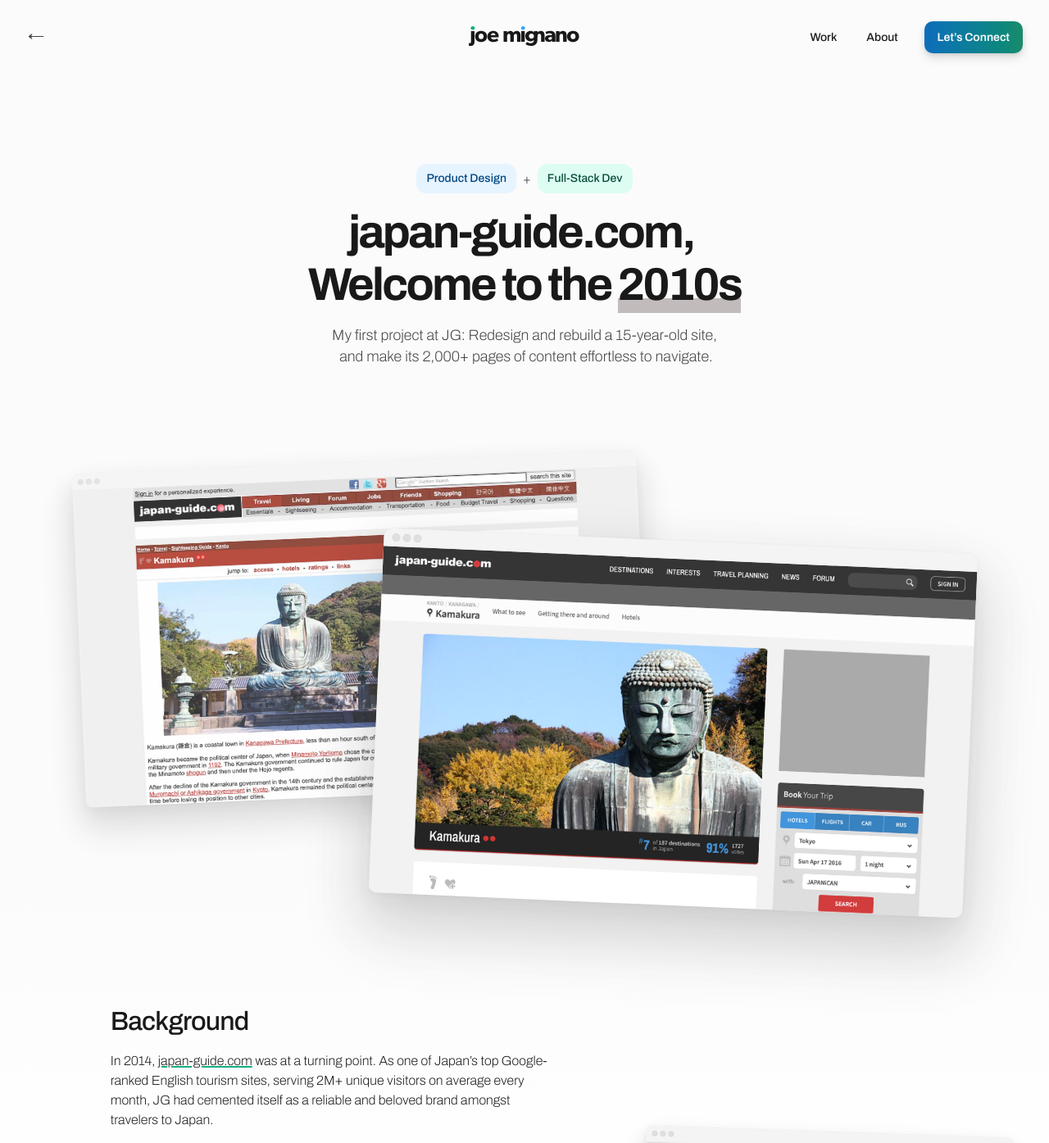
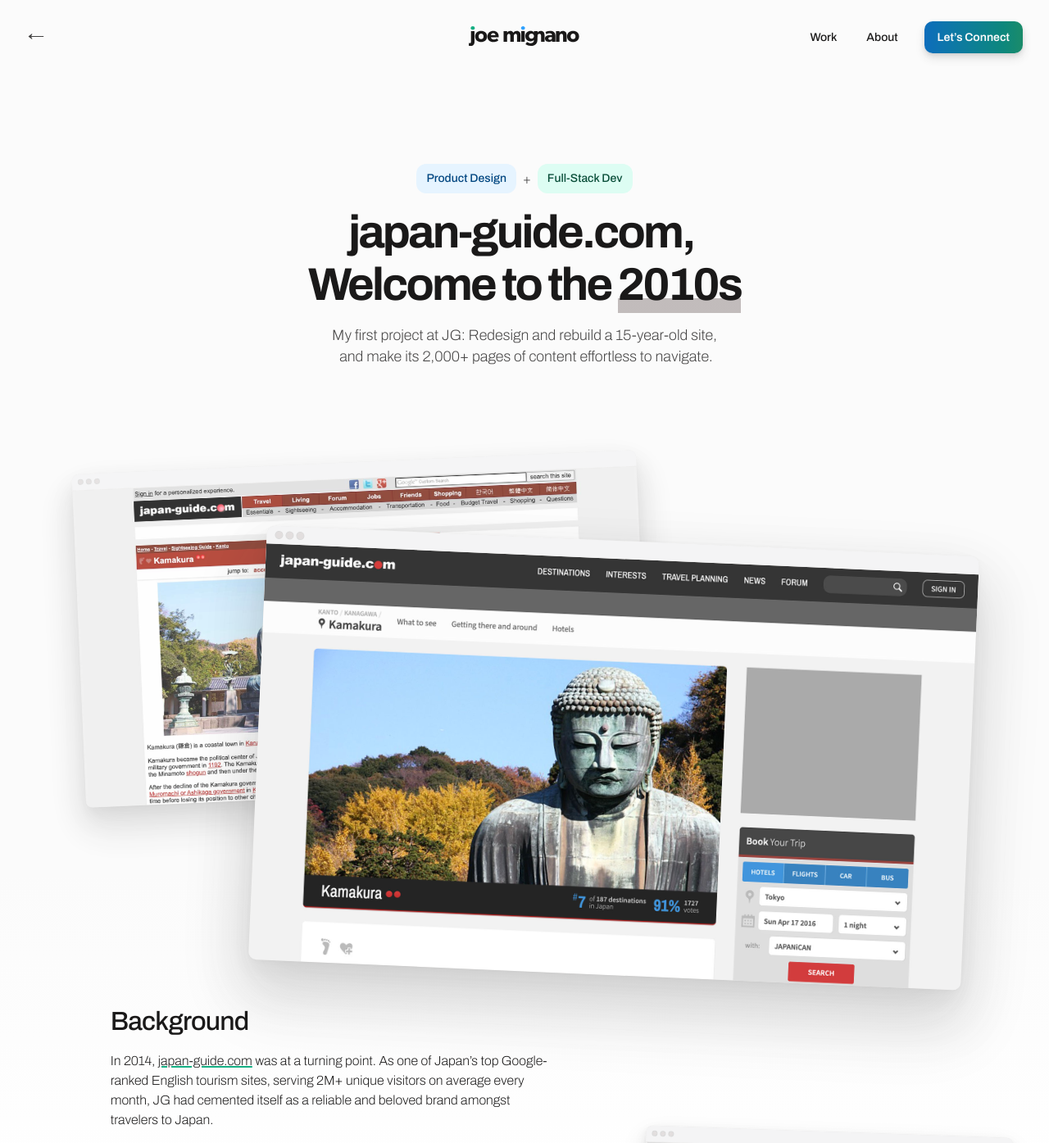
Before and after one commit to joeymigs/joemignano.com, a Next.js app: page /work/jg-2010s in a window 1280 px wide. Shown: the top 1395 px of the page at 82% size. Built offline with nearby package versions, Linux system fonts and the light colour scheme.

Commit message:
fix: MainNav trigger, jg2010s hero image CSS bugs in prod
Prod build had different CSS declaration order than dev

```diff
--- a/src/app/components/MainNav/MainNav.module.css
+++ b/src/app/components/MainNav/MainNav.module.css
@@ -148,7 +148,7 @@
 }
 @media( width >= 960px ) {
   .Trigger {
-    display: none;
+    display: none !important;
   }
   .MenuWrap {
     --font-weight: var(--font-weight-medium);
--- a/src/app/work/jg-2010s/HeroImage/HeroImage.module.css
+++ b/src/app/work/jg-2010s/HeroImage/HeroImage.module.css
@@ -13,29 +13,33 @@
 
 @media( width < 480px ) {
   .Before {
+    --width: 125%;
+
     top: -5%;
     left: -33.33%;
-    width: 125%;
     rotate: -3.33deg;
   }
   .After {
+    --width: 150%;
+
     top: 12.5%;
     right: -66.67%;
-    width: 150%;
     rotate: 3.33deg;
   }
 }
 @media( width >= 480px ) {
   .Before {
+    --width: 120%;
+
     top: -2.5%;
     left: -33.33%;
-    width: 120%;
     rotate: -3.33deg;
   }
   .After {
+    --width: 140%;
+
     top: 17.5%;
     right: -61.8%;
-    width: 140%;
     rotate: 3.33deg;
   }
 }
@@ -44,14 +48,16 @@
     margin-bottom: -1rem;
   }
   .Before {
+    --width: 112.5%;
+
     top: -2.5%;
     left: -20%;
-    width: 112.5%;
   }
   .After {
+    --width: 125%;
+
     top: 17.5%;
     right: -38.2%;
-    width: 125%;
   }
 }
 @media( width >= 720px ) {
@@ -60,12 +66,14 @@
     margin-bottom: 0;
   }
   .Before {
+    --width: 100%;
+
     left: -12.5%;
-    width: 100%;
   }
   .After {
+    --width: 107.5%;
+
     right: -25%;
-    width: 107.5%;
   }
 }
 @media( width >= 800px ) {
@@ -75,12 +83,15 @@
     aspect-ratio: 9 / 5;
   }
   .Before {
+    --width: 75%;
+
     top: -1.5rem;
     left: var(--position-x);
-    width: 75%;
     rotate: -2.5deg;
   }
   .After {
+    --width: 80%;
+
     top: 3rem;
     right: var(--position-x);
     width: 80%;
@@ -108,10 +119,10 @@
     margin-bottom: 1.5rem;
   }
   .Before {
-    width: 63.3%;
+    --width: 63.3%;
   }
   .After {
-    width: 66.67%;
+    --width: 66.67%;
   }
 }
 @media( width >= 1400px ) {
```
